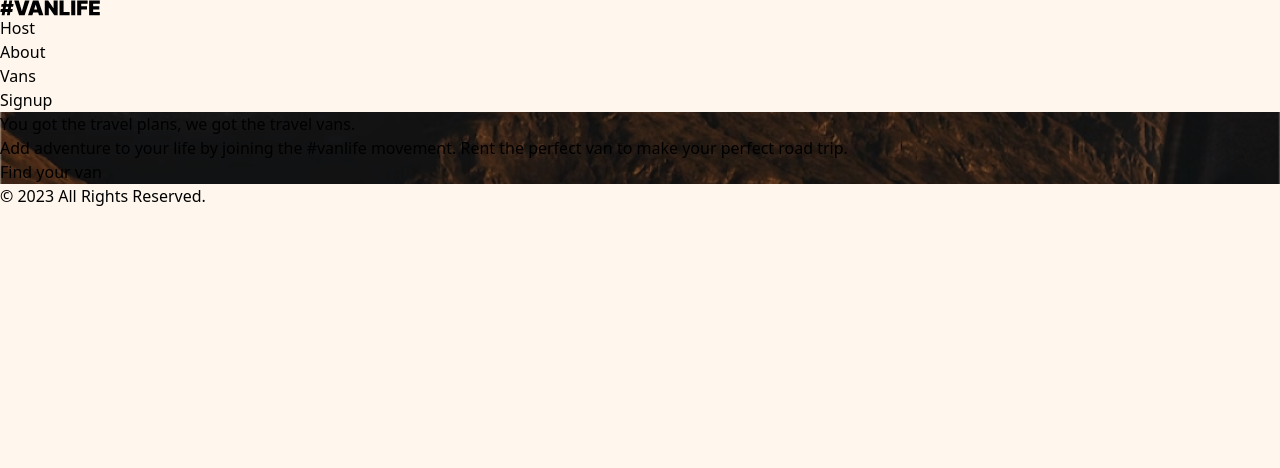
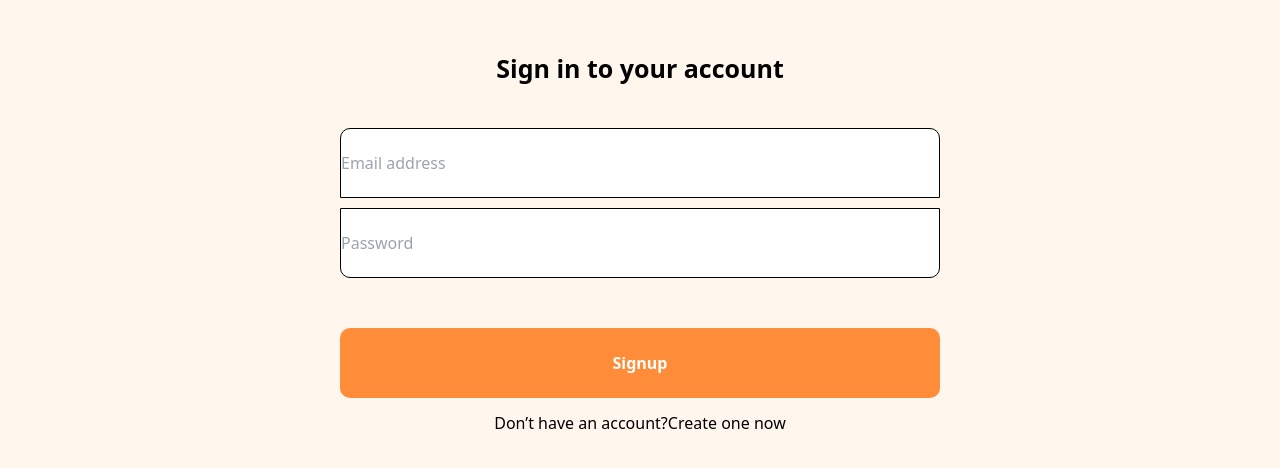
Before and after one commit to wunmicrown/vanLife, a React (Vite) app: page / in a window 1280 px wide. Shown: the top 468 px of the page. Built offline with nearby package versions, Linux system fonts and the light colour scheme; the HTML template or start-up script is replaced by a standard one.

Commit message:
committed

```diff
--- a/src/App.jsx
+++ b/src/App.jsx
@@ -20,9 +20,9 @@ const App=()=> {
     <>
     {/* <Signup/> */}
       <Routes>
-          <Route path="/signup" element={<Signup />} />
+          <Route path="/" element={<Signup />} />
         <Route path="/" element={<Layout />}>
-          <Route path="/" element={<Home />} />
+          <Route path="/home" element={<Home />} />
           <Route path="/about" element={<About />} />
           <Route path="/vans" element={<Van />} />
           <Route path="/api/vans/:id" element={<Vandetails />} />
--- a/src/Component/Navbar.jsx
+++ b/src/Component/Navbar.jsx
@@ -29,11 +29,11 @@ const Navbar = () => {
           Vans
           </div>
           </Link>
-        <Link to="/signup">
+        {/* <Link to="/signup">
           <div className={isActiveVans ? "border-b-2 border-black w-full" : ""}>
           Signup
           </div>
-          </Link>
+          </Link> */}
 
       </div>
     </nav>
--- a/src/Component/authentication/Signup.jsx
+++ b/src/Component/authentication/Signup.jsx
@@ -1,14 +1,14 @@
 import React, { useState } from 'react'
 import { toast } from 'react-toastify'
 import { Link, useNavigate } from 'react-router-dom'
-import "./login.css"
+import "./signup.css"
 const Signup = () => {
   const navigate = useNavigate()
   const [data, setData] = useState([])
   const signup = () => {
 
     // toast("login succesful")
-      navigate("/")
+    navigate("/home")
 
     // toast("invalid username or password")
   }
@@ -18,14 +18,16 @@ const Signup = () => {
         <div className="box">
           <h1>Sign in to your account</h1>
           <div id="check"></div>
-          <input type="text" placeholder='Email address'/>
-          <input type="text" className='ck' placeholder='Password'/>
+          <form action="/signup" method="get">
+            <input type="text" placeholder='Email address' />
+            <input type="password" className='ck' placeholder='Password' />
             <button className='btnn' onClick={signup}>Signup</button>
             <div className='loginDirectUser'>
               <p className=' font-semibold'>Don’t have an account?
                 <span className='text-[#FF8C38]'><Link>Create one now</Link></span>
               </p>
             </div>
+          </form>
         </div>
       </center>
     </div>
```
Also changed, not shown: src/Component/authentication/signup.css (renamed from src/Component/authentication/login.css). Lines whose indentation alone changed are shown as unchanged.
